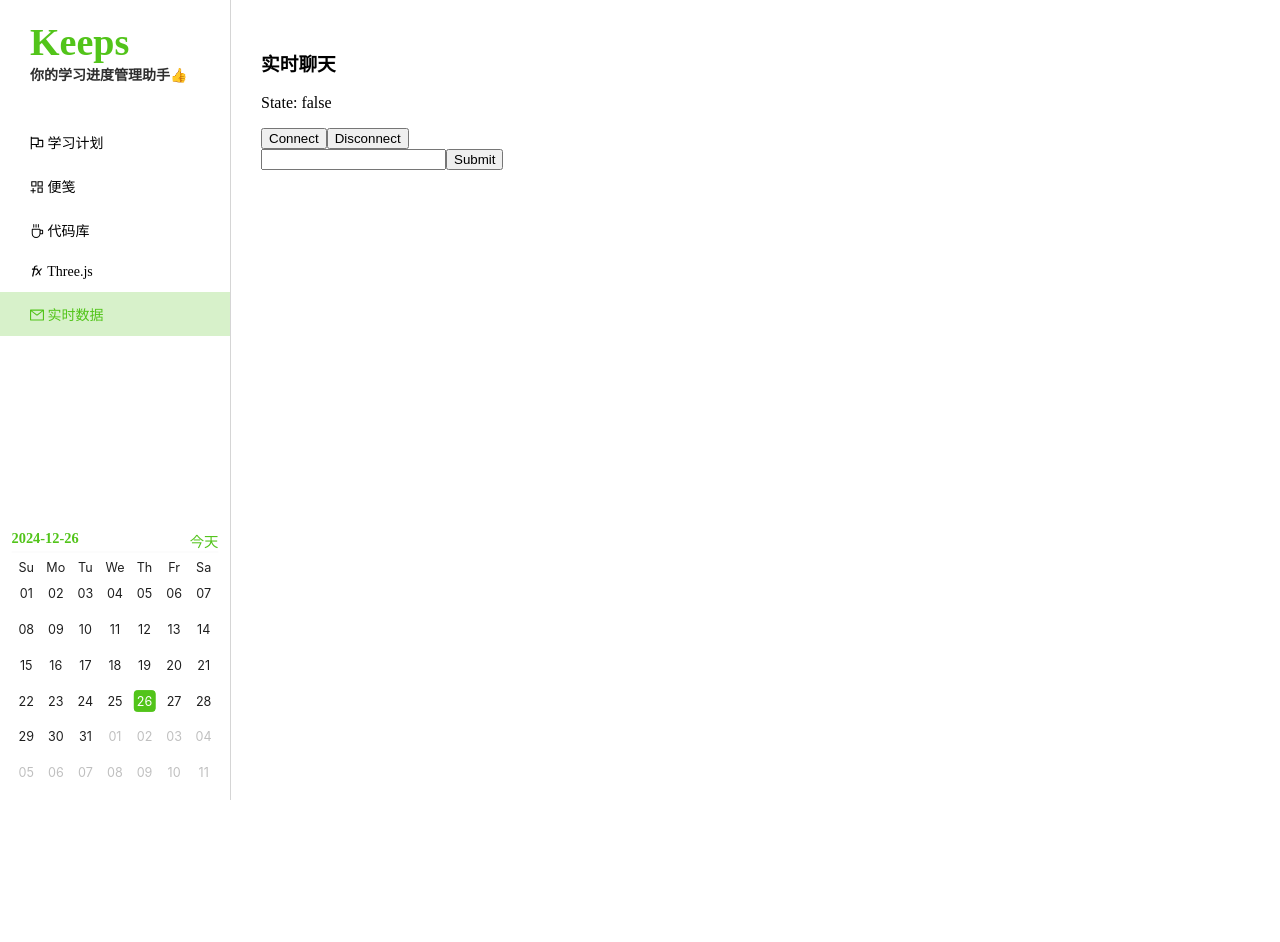
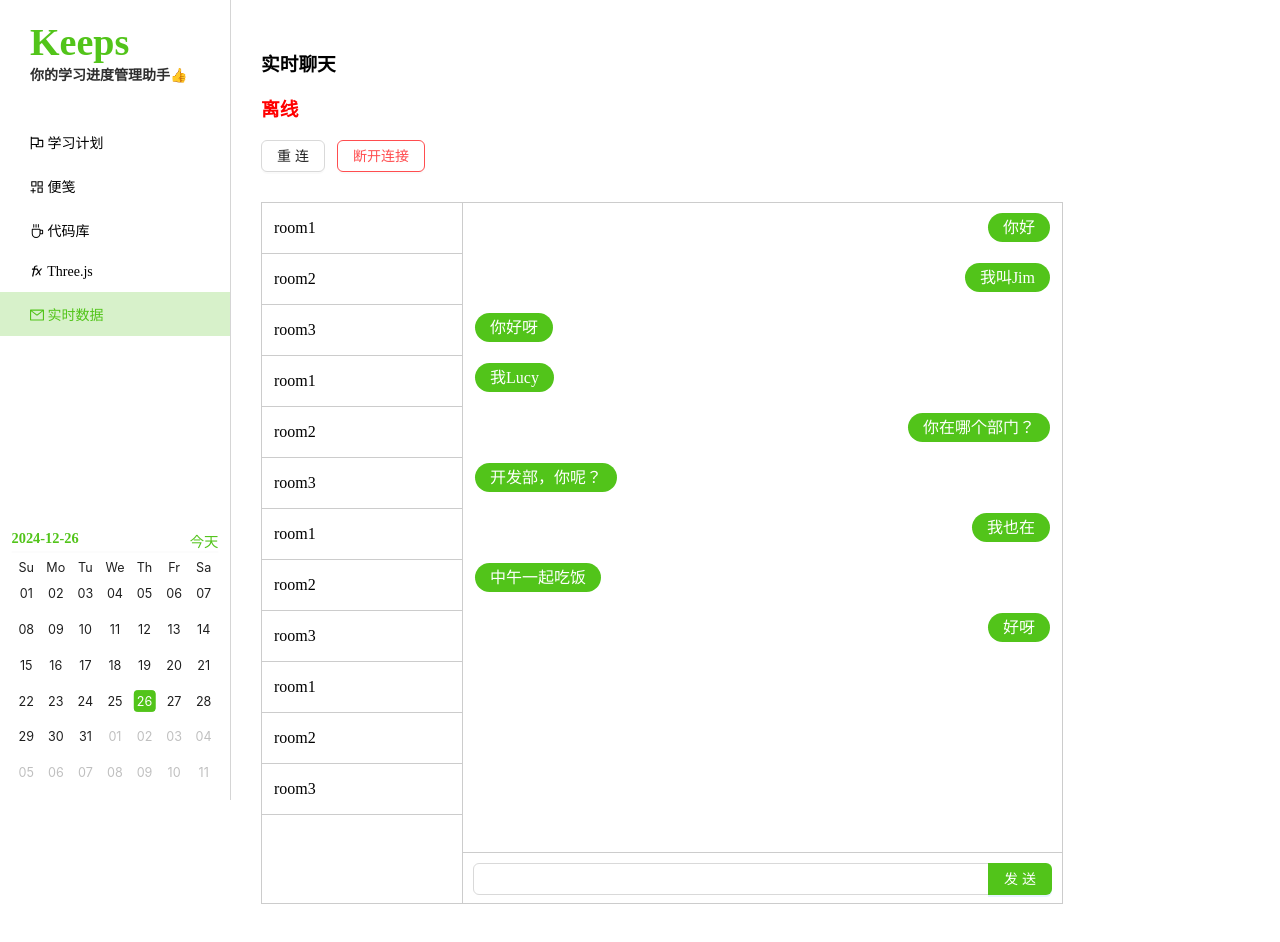
Before and after one commit to sangwell/keeps-frontend, a Vue app: page /realtime in a window 1280 px wide. Shown: the top 942 px of the page. Before the commit the page ends 800 px from the top, so only its background shows below. Built offline with nearby package versions, Linux system fonts and the light colour scheme; no server answers.

Commit message:
update chat

```diff
--- /dev/null
+++ b/src/components/ChatForm.vue
@@ -0,0 +1,146 @@
+<template>
+  <div class="chat-layout">
+    <div class="rooms">
+      <ul class="room-list">
+        <li v-for="item in rooms">{{ item }}</li>
+      </ul>
+    </div>
+    <div class="chat-window">
+      <div class="chat-content">
+        <ul class="message-list">
+          <li v-for="item in messages" :class="{'text-right':item.sender==='me'}">
+            <span>{{ item.msg }}</span>
+          </li>
+        </ul>
+      </div>
+      <div class="chat-input">
+        <form @submit.prevent="onSubmit">
+          <a-input-group compact>
+            <a-input v-model:value="text" class="chat-text"/>
+            <a-button type="primary" html-type="submit">发送</a-button>
+          </a-input-group>
+        </form>
+      </div>
+    </div>
+  </div>
+
+</template>
+
+<script setup lang="ts">
+import {socket} from "../socket/socket.ts";
+import {ref} from "vue";
+
+const isLoading = ref(false);
+const text = ref("");
+const rooms = ref(['room1', 'room2', 'room3', 'room1', 'room2', 'room3', 'room1', 'room2', 'room3', 'room1', 'room2', 'room3']);
+const messages = ref([
+  {msg: '你好', sender: 'me'},
+  {msg: '我叫Jim', sender: 'me'},
+  {msg: '你好呀', sender: 'other'},
+  {msg: '我Lucy', sender: 'other'},
+  {msg: '你在哪个部门？', sender: 'me'},
+  {msg: '开发部，你呢？', sender: 'other'},
+  {msg: '我也在', sender: 'me'},
+  {msg: '中午一起吃饭', sender: 'other'},
+  {msg: '好呀', sender: 'me'},
+]);
+
+const onSubmit = () => {
+  isLoading.value = true;
+  socket.emit("chat", text.value, () => {
+    isLoading.value = false;
+  });
+  text.value = "";
+}
+
+</script>
+
+<style scoped>
+.chat-layout {
+  width: 800px;
+  height: 700px;
+  border: 1px solid #cccccc;
+  margin: 30px 0;
+}
+
+.rooms {
+  height: 100%;
+  width: 200px;
+  border-right: 1px solid #cccccc;
+  float: left;
+  overflow: auto;
+}
+
+.room-list {
+  margin: 0;
+  padding: 0;
+
+  li {
+    list-style: none;
+    height: 50px;
+    border-bottom: 1px solid #cccccc;
+    line-height: 50px;
+    padding: 0 12px;
+  }
+}
+
+.text-right{
+  text-align: right;
+}
+
+.message-list {
+  margin: 0;
+  padding: 0;
+
+  li {
+    list-style: none;
+    height: 50px;
+    line-height: 50px;
+    padding: 0 12px;
+
+    span{
+      background: #52c41a;
+      color: #ffffff;
+      padding: 6px 15px;
+      border-radius: 16px;
+    }
+  }
+}
+
+.chat-window {
+  height: 100%;
+  float: left;
+  width: calc(100% - 201px);
+}
+
+.chat-content {
+  height: calc(100% - 51px);
+  overflow: auto;
+}
+
+.chat-input {
+  height: 50px;
+  border-top: 1px solid #cccccc;
+  padding: 10px;
+}
+
+.chat-text {
+  width: calc(100% - 63px);
+}
+
+/* 修改整个滚动条的样式 */
+::-webkit-scrollbar {
+  width: 5px; /* 滚动条宽度 */
+}
+
+/* 修改滚动条的滑块样式 */
+::-webkit-scrollbar-thumb {
+  background-color: #c1c1c1; /* 滑块颜色 */
+  border-radius: 5px; /* 滑块圆角 */
+}
+
+/* 修改滚动条的轨道样式 */
+::-webkit-scrollbar-track {
+  background-color: #f1f1f1; /* 轨道颜色 */
+}
+</style>
--- a/src/components/ConnectionManager.vue
+++ b/src/components/ConnectionManager.vue
@@ -1,6 +1,6 @@
 <template>
-  <button @click="connect()">Connect</button>
-  <button @click="disconnect()">Disconnect</button>
+  <a-button @click="connect()" class="margin-right">重连</a-button>
+  <a-button danger @click="disconnect()">断开连接</a-button>
 </template>
 
 <script setup lang="ts">
@@ -17,5 +17,7 @@ const disconnect = () => {
 
 
 <style scoped>
-
+.margin-right {
+  margin-right: 12px;
+}
 </style>
--- a/src/components/ConnectionState.vue
+++ b/src/components/ConnectionState.vue
@@ -1,5 +1,8 @@
 <template>
-  <p>State: {{ connected }}</p>
+  <h3>
+    <span v-if="connected" class="online">在线</span>
+    <span v-if="!connected" class="offline">离线</span>
+  </h3>
 </template>
 
 <script setup lang="ts">
@@ -12,5 +15,10 @@ const connected = computed(()=>{
 </script>
 
 <style scoped>
-
+.online{
+  color: #52c41a;
+}
+.offline{
+  color: red;
+}
 </style>
--- a/src/components/MyForm.vue
+++ /dev/null
@@ -1,27 +0,0 @@
-<template>
-  <form @submit.prevent="onSubmit">
-    <input v-model="value" />
-
-    <button type="submit">Submit</button>
-  </form>
-</template>
-
-<script setup lang="ts">
-import {socket} from "../socket/socket.ts";
-import {ref} from "vue";
-
-const isLoading = ref(false);
-const value = ref("");
-
-const onSubmit = () => {
-  isLoading.value = true;
-  socket.emit("chat", value.value, () => {
-    isLoading.value = false;
-  });
-}
-
-</script>
-
-<style scoped>
-
-</style>
--- a/src/socket/socket.ts
+++ b/src/socket/socket.ts
@@ -11,11 +11,11 @@ export const state = reactive({
 // const URL = process.env.NODE_ENV === "production" ? undefined : "http://localhost:3000";
 
 const URL = "http://localhost:3000";
-// export const socket = io(URL);
+export const socket = io(URL);
 
-export const socket = io(URL, {
-  autoConnect: false
-});
+// export const socket = io(URL, {
+//   autoConnect: false
+// });
 
 socket.on("connect", () => {
   state.connected = true;
--- a/src/views/RealtimeView.vue
+++ b/src/views/RealtimeView.vue
@@ -3,7 +3,7 @@
     <h3>实时聊天</h3>
     <ConnectionState></ConnectionState>
     <ConnectionManager></ConnectionManager>
-    <MyForm></MyForm>
+    <ChatForm></ChatForm>
   </div>
 </template>
 
@@ -12,7 +12,7 @@ import {ref, reactive, onMounted, onUnmounted} from 'vue';
 import { io } from "socket.io-client";
 import ConnectionState from "@/components/ConnectionState.vue";
 import ConnectionManager from "@/components/ConnectionManager.vue";
-import MyForm from "@/components/MyForm.vue";
+import ChatForm from "@/components/ChatForm.vue";
 
 onMounted(() => {
   // const socket = io();
```
